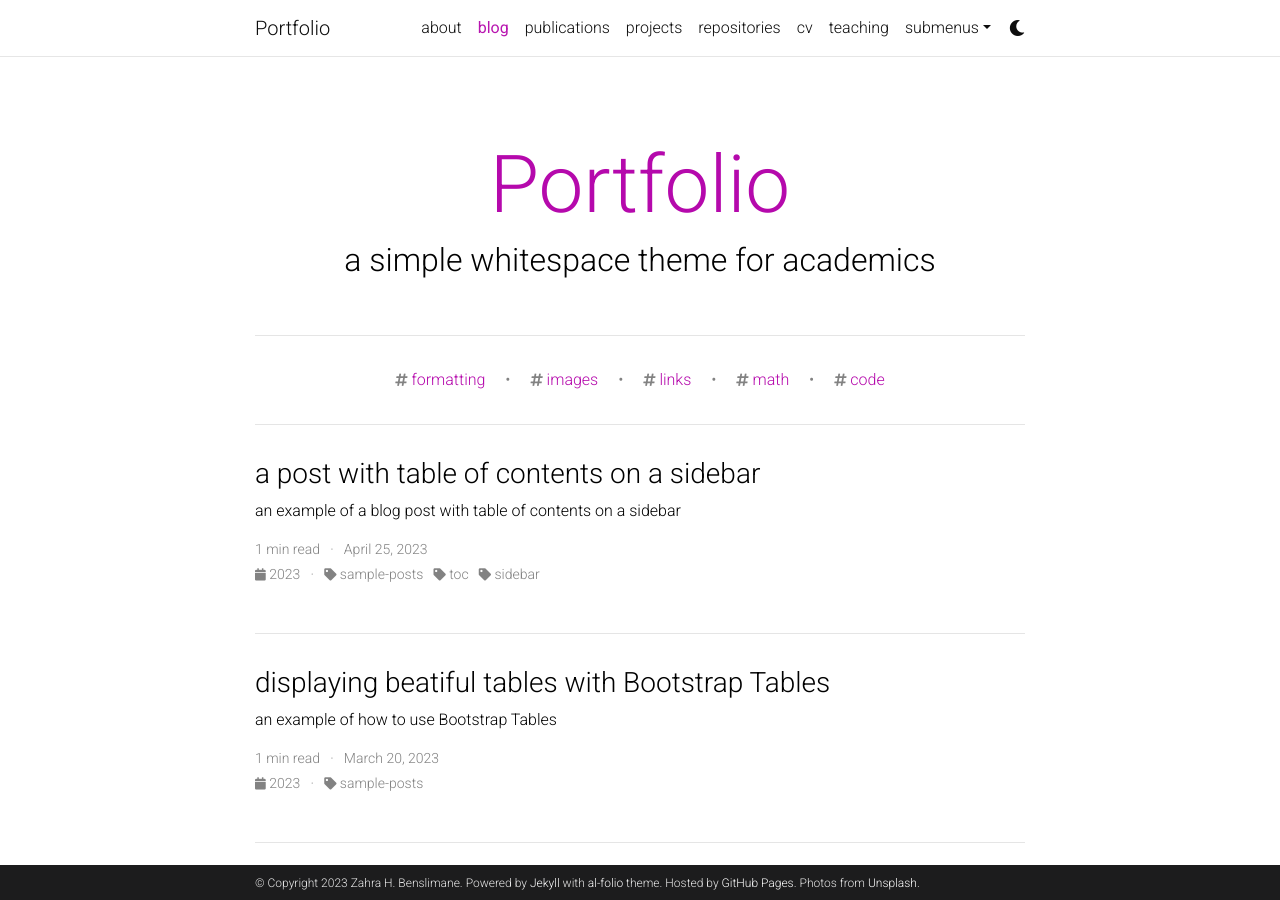
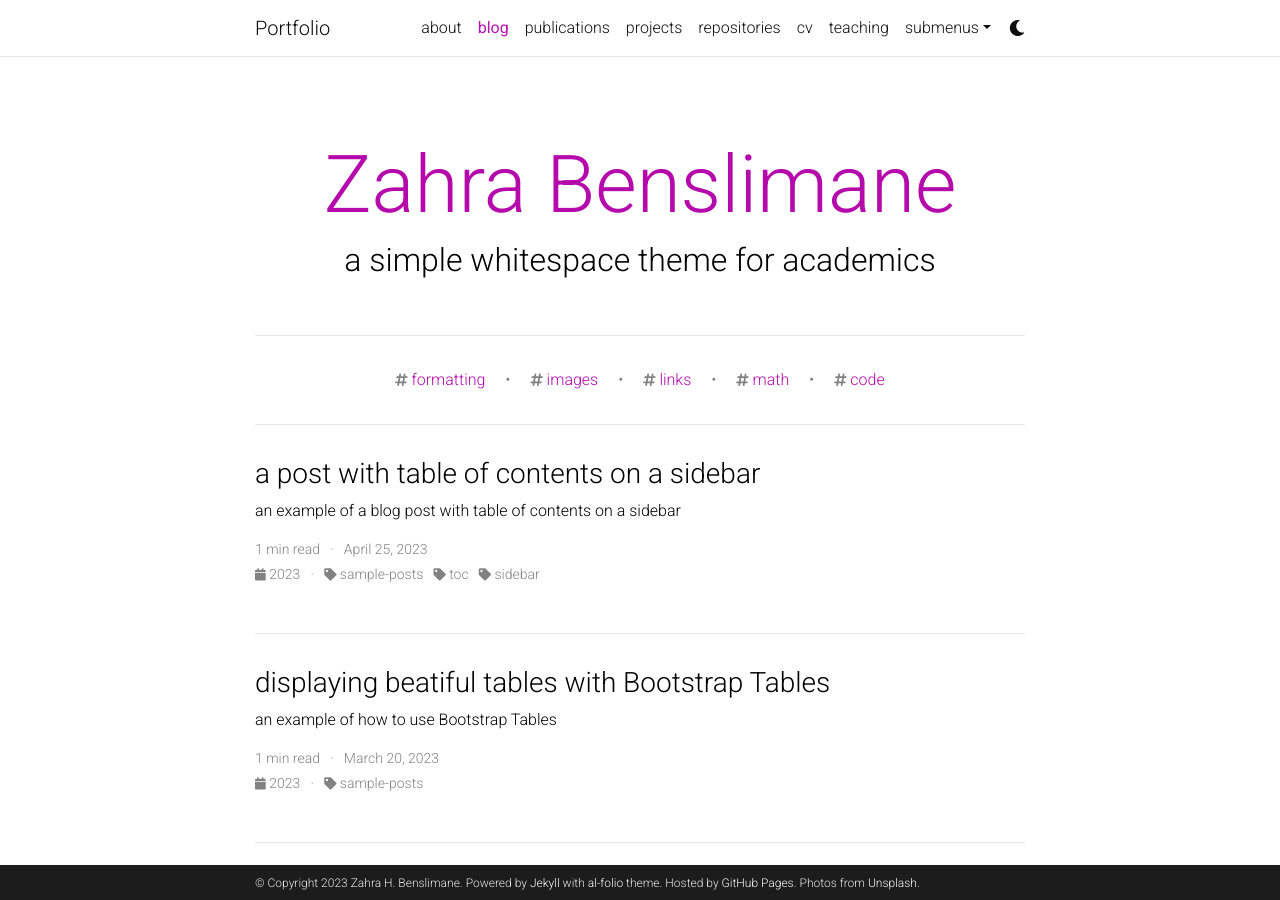
Before and after one commit to ZahraBenslimane/Portfolio, a Jekyll site: the page built from blog/index.html, in a window 1280 px wide and 900 px high. Built offline with Jekyll 4.4.1, drawn with Linux system fonts in a browser that asks for light colours; the list of posts is cut into pages by our own code; comment, search, counter and statistics services are not loaded; a style sheet for code colours, icons or effects is not loaded.

Commit message:
correct medium username

```diff
--- a/_config.yml
+++ b/_config.yml
@@ -81,7 +81,7 @@ scholar_userid: # your Google Scholar ID
 semanticscholar_id: # your Semantic Scholar ID
 whatsapp_number: # your WhatsApp number (full phone number in international format. Omit any zeroes, brackets, or dashes when adding the phone number in international format.)
 orcid_id: # your ORCID ID
-medium_username: Zahra Benslimane # your Medium username
+medium_username: zahrahafida.benslimane # your Medium username
 quora_username: # your Quora username
 publons_id: # your ID on Publons
 osf_id: # your OSF ID
@@ -121,7 +121,7 @@ bing_site_verification:  # out your bing-site-verification ID (Bing Webmaster)
 # Blog
 # -----------------------------------------------------------------------------
 
-blog_name: Portfolio # blog_name will be displayed in your blog page
+blog_name: Zahra Benslimane # blog_name will be displayed in your blog page
 blog_nav_title: blog # your blog must have a title for it to be displayed in the nav bar
 blog_description: a simple whitespace theme for academics
 permalink: /blog/:year/:title/
```
